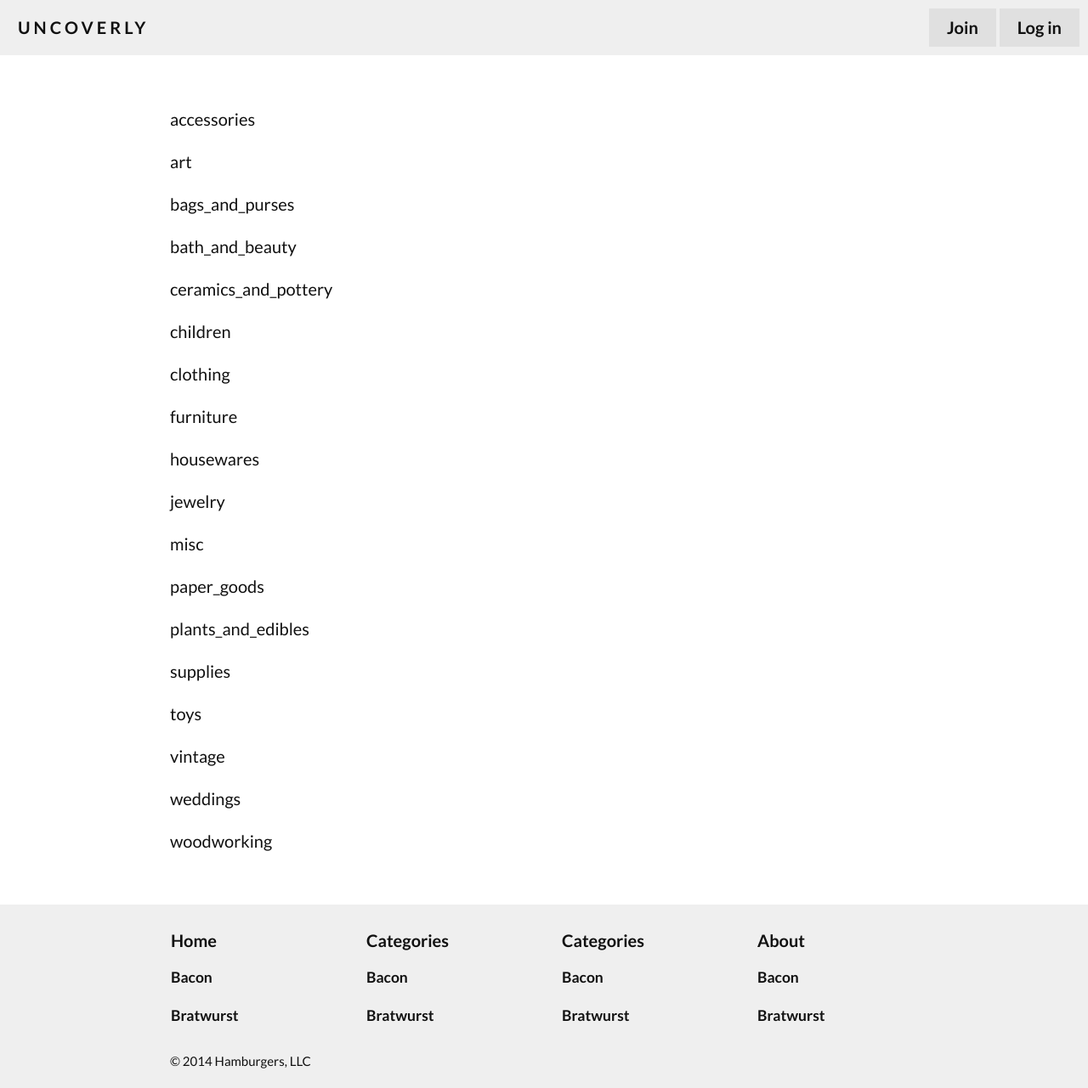
After one commit to brendansudol/uncoverly, a Django app: page /categories in a window 1280 px wide. The commit adds this page. Shown: the whole page at 85% size. Run offline with Django 3.2, Linux system fonts and the light colour scheme; style sheets or scripts are compiled from the project's sources.

Commit message:
categories landing, share stuff start

```diff
--- a/web/templates/web/_includes/footer.html
+++ b/web/templates/web/_includes/footer.html
@@ -1,4 +1,4 @@
-<footer class="white bg-black">
+<footer class="bg-darken-1">
   <div class="px2 py2 container">
     <div class="clearfix mxn2">
       <div class="col col-6 md-col-3">
--- /dev/null
+++ b/web/templates/web/categories.html
@@ -0,0 +1,8 @@
+{% extends 'web/base.html' %}
+
+
+{% block content %}
+{% for c in categories %}
+  <p>{{ c }}</p>
+{% endfor %}
+{% endblock %}
--- a/web/urls.py
+++ b/web/urls.py
@@ -1,6 +1,6 @@
 from django.conf.urls import patterns, url
 
-from web.views.category import CategoryView
+from web.views.category import CategoriesView, CategoryView
 from web.views.favorite import FavoriteView, FavoritesView
 from web.views.find import FindsView
 from web.views.home import HomeView
@@ -21,6 +21,7 @@ urlpatterns = patterns(
     url(r'^privacy$', PrivacyView.as_view(), name='privacy'),
     url(r'^terms$', TermsView.as_view(), name='terms'),
     url(r'^newsletter$', NewsletterView.as_view(), name='newsletter'),
+    url(r'^categories$', CategoriesView.as_view(), name='categories'),
     url(r'^c/(?P<cat>[\w/\-]+)?$', CategoryView.as_view(), name='category'),
     url(r'^s/(?P<pk>[\w/\-]+)?$', SellerView.as_view(), name='seller'),
     url(r'^p/(?P<pk>[\w/\-]+)?$', ProductView.as_view(), name='product'),
--- /dev/null
+++ b/web/util/categories.py
@@ -0,0 +1,20 @@
+CATEGORIES = {
+    'accessories': 'Accessories',
+    'art': 'Art',
+    'bags_and_purses': 'Bags and Purses',
+    'bath_and_beauty': 'Bath and Beauty',
+    'ceramics_and_pottery': 'Ceramics and Pottery',
+    'children': 'Children',
+    'clothing': 'Clothing',
+    'furniture': 'Furniture',
+    'housewares': 'Housewares',
+    'jewelry': 'Jewelry',
+    'misc': 'Miscellaneous',
+    'paper_goods': 'Paper Goods',
+    'plants_and_edibles': 'Plants and Edibles',
+    'supplies': 'Supplies',
+    'toys': 'Toys',
+    'vintage': 'Vintage',
+    'weddings': 'Weddings',
+    'woodworking': 'Woodworking'
+}
--- a/web/views/category.py
+++ b/web/views/category.py
@@ -1,7 +1,17 @@
-from django.http import Http404
-from django.views.generic import ListView
+from django.shortcuts import redirect
+from django.views.generic import ListView, TemplateView
 
 from web.models import Product
+from web.util.categories import CATEGORIES
+
+
+class CategoriesView(TemplateView):
+    template_name = 'web/categories.html'
+
+    def get_context_data(self, **kwargs):
+        context = super(CategoriesView, self).get_context_data(**kwargs)
+        context['categories'] = CATEGORIES
+        return context
 
 
 class CategoryView(ListView):
@@ -11,11 +21,12 @@ class CategoryView(ListView):
     paginate_by = 12
     template_name = 'web/home.html'
 
+    def dispatch(self, *args, **kwargs):
+        self.category = self.kwargs['cat']
+        if self.category not in CATEGORIES:
+            return redirect('web:home')
+        return super(CategoryView, self).dispatch(*args, **kwargs)
+
     def get_queryset(self):
         qs = super(CategoryView, self).get_queryset()
-
-        category = self.kwargs['cat']
-        if category not in ['abc', 'def']:
-            raise Http404("Bad category")
-
-        return qs.filter(category=category)
+        return qs.filter(category=self.category)
```
Also changed, not shown: web/templates/web/_includes/social-js.html (added, +18 -0 lines), web/templates/web/product.html (+9 -0 lines), web/util/__init__.py (added).
